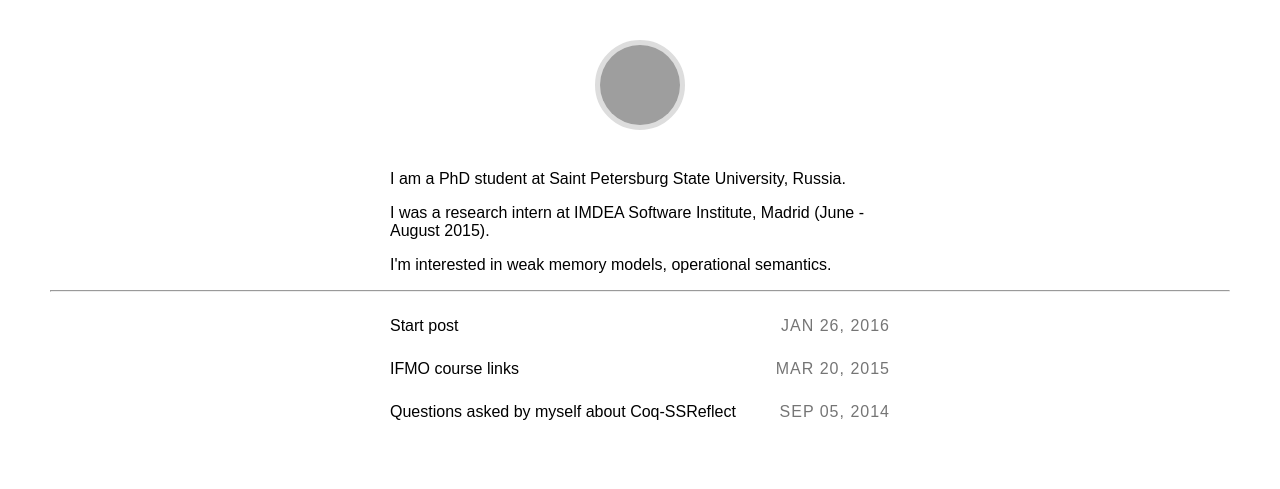
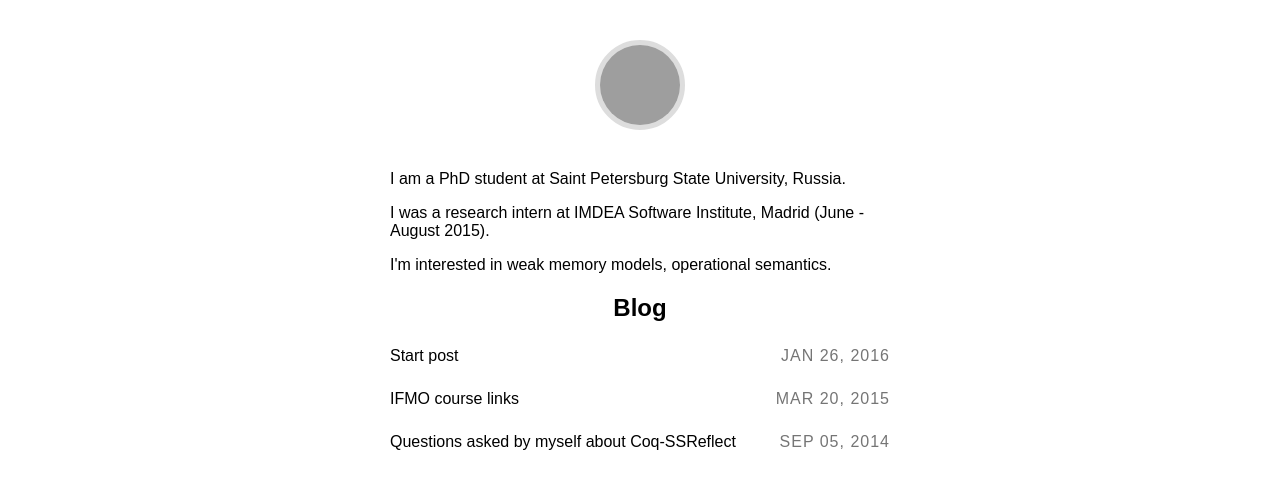
Before and after one commit to anlun/anlun.github.io, a Jekyll site: the page built from index.html, in a window 1280 px wide, cut to the strip 0-489 px from the top of the page. Built offline with Jekyll 4.4.1, drawn with Linux system fonts in a browser that asks for light colours; some web fonts are replaced; grey boxes are pictures that could not be loaded.

```diff
--- a/_includes/header.html
+++ b/_includes/header.html
@@ -1,8 +1,8 @@
 <aside class="logo">
 
 	{% if page.url == '/index.html' or page.url == '/' %}
-		{% assign link = '/about' %}
-		{% assign prompt = 'About the Author' %}
+		{% assign link = '/' %}
+		{% assign prompt = 'About Anton' %}
 	{% else %}
 		{% assign link = '/' %}
 		{% assign prompt = 'Back to Home' %}
--- a/index.html
+++ b/index.html
@@ -13,9 +13,10 @@ layout: default
 
 </section>
 
-<hr>
+<div class="divider"></div>
 
 <section>
+  <center><h1> Blog </h1></center>
 	<ul>
 
 		{% for post in site.posts %}
```
Also changed, not shown: 2 other files.
